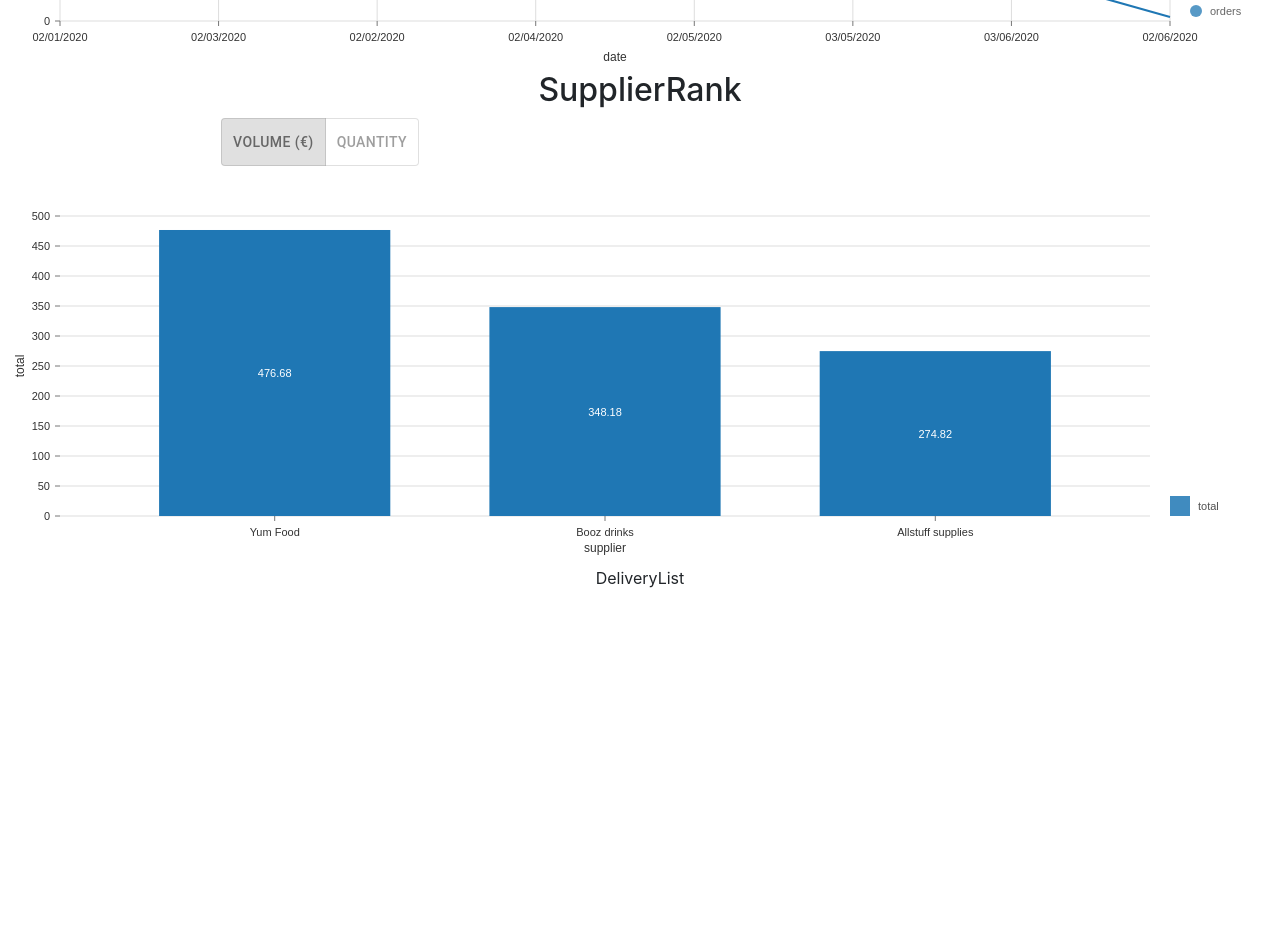
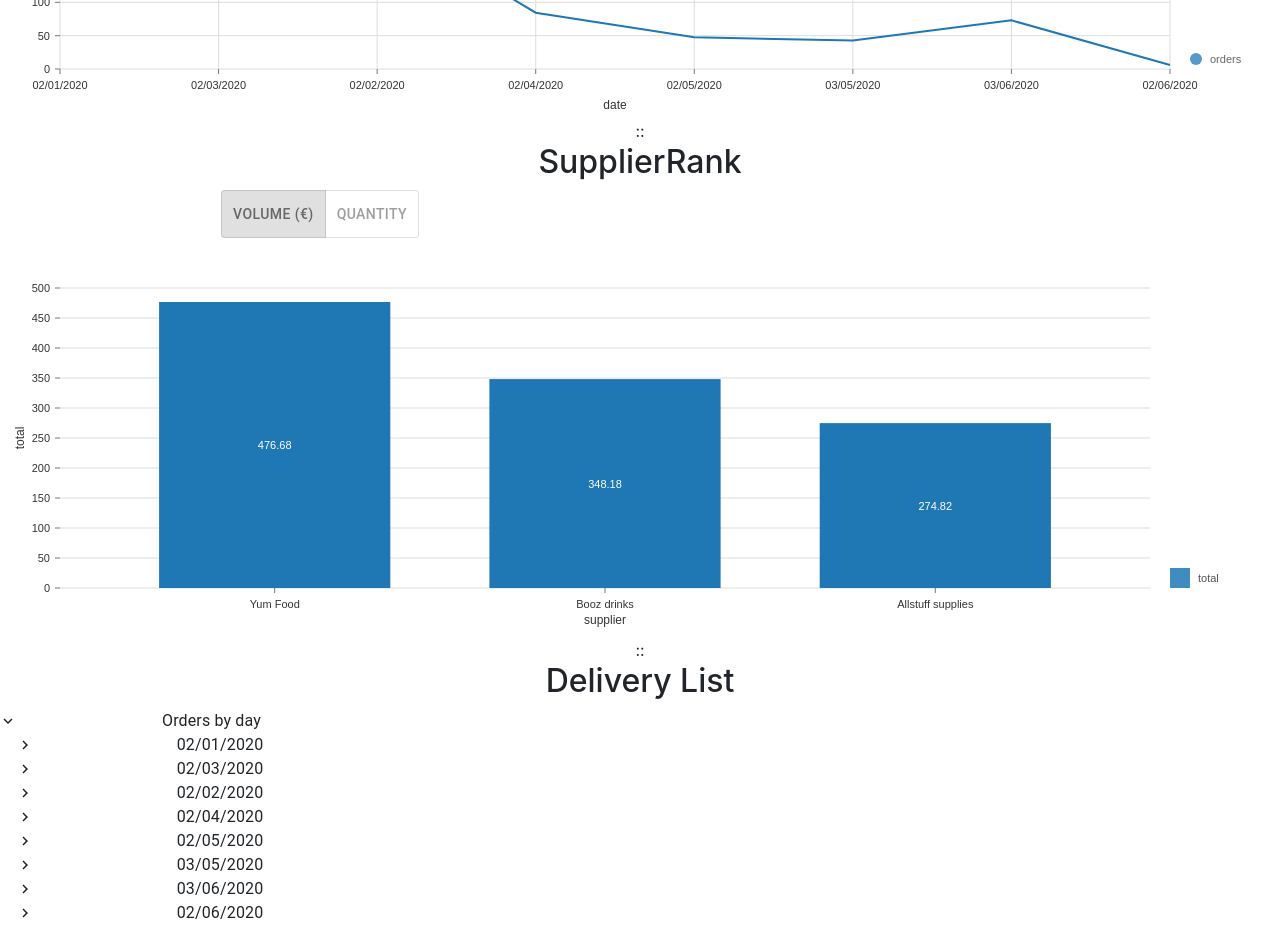
Before and after one commit to rusakovic/supplier-dashboard, a React (Create React App) app: page / in a window 1280 px wide. Shown: the part 680-1605 px from the top of the page. Before the commit the page ends 1270 px from the top, so only its background shows below. Built offline with nearby package versions, Linux system fonts and the light colour scheme.

Commit message:
adding component dragging function

```diff
--- a/package.json
+++ b/package.json
@@ -4,17 +4,20 @@
   "private": true,
   "dependencies": {
     "@material-ui/core": "^4.9.5",
+    "@material-ui/icons": "^4.9.1",
     "@material-ui/lab": "^4.0.0-alpha.45",
     "@nivo/bar": "^0.61.1",
     "@nivo/line": "^0.61.1",
     "@testing-library/jest-dom": "^4.2.4",
     "@testing-library/react": "^9.5.0",
     "@testing-library/user-event": "^7.2.1",
+    "array-move": "^2.2.1",
     "bootstrap": "^4.4.1",
     "react": "^16.13.0",
     "react-dom": "^16.13.0",
     "react-scripts": "3.4.0",
     "react-select": "^3.0.8",
+    "react-sortable-hoc": "^1.11.0",
     "uuid": "^7.0.2"
   },
   "scripts": {
--- a/src/App.js
+++ b/src/App.js
@@ -1,20 +1,33 @@
-import React from 'react'
+import React, { useState } from 'react'
 
 import TopList from './screens/TopList'
 import TotalOrderVolume from './screens/TotalOrderVolume'
 import SupplierRank from './screens/SupplierRank'
 import DeliveryList from './screens/DeliveryList'
+import arrayMove from 'array-move'
+
+import DraggableComponent from './components/DraggableComponents'
 
 import './App.css'
 import 'bootstrap/dist/css/bootstrap.min.css'
 
-function App() {
+const App = () => {
+  const [components, setComponents] = useState([
+    <TopList index={1} key={1} />,
+    <TotalOrderVolume index={2} key={2} />,
+    <SupplierRank index={3} key={3} />,
+    <DeliveryList index={4} key={4} />
+  ])
+  const onSortEnd = ({ oldIndex, newIndex }) => {
+    setComponents(arrayMove(components, oldIndex, newIndex))
+  }
   return (
     <div className='App'>
-      <TopList />
-      <TotalOrderVolume />
-      <SupplierRank />
-      <DeliveryList />
+      <DraggableComponent
+        useDragHandle
+        components={components}
+        onSortEnd={onSortEnd}
+      />
     </div>
   )
 }
--- /dev/null
+++ b/src/components/DragHandle.js
@@ -0,0 +1,6 @@
+import React from 'react'
+import { sortableHandle } from 'react-sortable-hoc'
+
+const DragHandle = sortableHandle(() => <span>::</span>)
+
+export default DragHandle
--- /dev/null
+++ b/src/components/DraggableComponents.js
@@ -0,0 +1,17 @@
+import React from 'react'
+import { SortableContainer } from 'react-sortable-hoc'
+
+const DraggableComponents = SortableContainer(({ components }) => {
+  return (
+    <div>
+      {components.map((Component, index) => {
+        return {
+          ...Component,
+          props: { ...Component.props, index: index }
+        }
+      })}
+    </div>
+  )
+})
+
+export default DraggableComponents
--- /dev/null
+++ b/src/components/ResponsiveBar.js
@@ -0,0 +1,106 @@
+import React from 'react'
+import { ResponsiveBar } from '@nivo/bar'
+
+import { useStore } from '../store/store'
+
+const ResponsiveBarComponent = ({ data }) => {
+  const { state } = useStore()
+
+  return (
+    <div style={{ height: 400 }}>
+      <ResponsiveBar
+        data={data}
+        keys={[state.totalQuantityToggleSuppliers]}
+        indexBy='supplier'
+        margin={{ top: 50, right: 130, bottom: 50, left: 60 }}
+        padding={0.3}
+        colors={{ scheme: 'category10' }}
+        defs={[
+          {
+            id: 'dots',
+            type: 'patternDots',
+            background: 'inherit',
+            color: '#38bcb2',
+            size: 4,
+            padding: 1,
+            stagger: true
+          },
+          {
+            id: 'lines',
+            type: 'patternLines',
+            background: 'inherit',
+            color: '#eed312',
+            rotation: -45,
+            lineWidth: 6,
+            spacing: 10
+          }
+        ]}
+        fill={[
+          {
+            match: {
+              id: 'fries'
+            },
+            id: 'dots'
+          },
+          {
+            match: {
+              id: 'sandwich'
+            },
+            id: 'lines'
+          }
+        ]}
+        borderColor={{ from: 'color', modifiers: [['darker', 1.6]] }}
+        axisTop={null}
+        axisRight={null}
+        axisBottom={{
+          tickSize: 5,
+          tickPadding: 5,
+          tickRotation: 0,
+          legend: 'supplier',
+          legendPosition: 'middle',
+          legendOffset: 32
+        }}
+        axisLeft={{
+          tickSize: 5,
+          tickPadding: 5,
+          tickRotation: 0,
+          legend: state.totalQuantityToggleSuppliers,
+          legendPosition: 'middle',
+          legendOffset: -40
+        }}
+        labelSkipWidth={12}
+        labelSkipHeight={12}
+        labelTextColor='#fff'
+        legends={[
+          {
+            dataFrom: 'keys',
+            anchor: 'bottom-right',
+            direction: 'column',
+            justify: false,
+            translateX: 120,
+            translateY: 0,
+            itemsSpacing: 2,
+            itemWidth: 100,
+            itemHeight: 20,
+            itemDirection: 'left-to-right',
+            itemOpacity: 0.85,
+            symbolSize: 20,
+            effects: [
+              {
+                on: 'hover',
+                style: {
+                  itemOpacity: 1
+                }
+              }
+            ]
+          }
+        ]}
+        animate={true}
+        motionStiffness={90}
+        motionDamping={15}
+      />
+    </div>
+  )
+}
+
+export default ResponsiveBarComponent
--- /dev/null
+++ b/src/components/TreeItem.js
@@ -0,0 +1,41 @@
+import React from 'react'
+import { makeStyles } from '@material-ui/core/styles'
+import TreeView from '@material-ui/lab/TreeView'
+import ExpandMoreIcon from '@material-ui/icons/ExpandMore'
+import ChevronRightIcon from '@material-ui/icons/ChevronRight'
+import TreeItem from '@material-ui/lab/TreeItem'
+
+const useStyles = makeStyles({
+  root: {
+    height: 110,
+    flexGrow: 1,
+    maxWidth: 400
+  }
+})
+
+const TreeViewComponent = ({ data }) => {
+  const classes = useStyles()
+
+  const renderTree = nodes => (
+    <TreeItem key={nodes.id} nodeId={nodes.id} label={nodes.name}>
+      {Array.isArray(nodes.children)
+        ? nodes.children.map(node => renderTree(node))
+        : null}
+    </TreeItem>
+  )
+
+  return (
+    <div>
+      <TreeView
+        className={classes.root}
+        defaultCollapseIcon={<ExpandMoreIcon />}
+        defaultExpanded={['root']}
+        defaultExpandIcon={<ChevronRightIcon />}
+      >
+        {renderTree(data)}
+      </TreeView>
+    </div>
+  )
+}
+
+export default TreeViewComponent
--- a/src/screens/DeliveryList.js
+++ b/src/screens/DeliveryList.js
@@ -1,7 +1,69 @@
-import React from 'react'
+import React, { useEffect, useState } from 'react'
+import _ from 'lodash'
+import { SortableElement } from 'react-sortable-hoc'
+
+import { useStore } from '../store/store'
+import TreeItemComponent from '../components/TreeItem'
+import DragHandle from '../components/DragHandle'
 
 const DeliveryList = () => {
-  return <div>DeliveryList</div>
+  const { state } = useStore()
+  const ordersWithTotalSum = state.ordersWithTotalSum
+
+  const [data, setData] = useState([])
+
+  useEffect(() => {
+    const groupByParametr = _.groupBy(ordersWithTotalSum, 'orderedOn')
+    console.log('groupByParametr', groupByParametr)
+    const groupBySupplier = _(groupByParametr)
+      .map((obj, key) => {
+        //group products
+        const group = _(obj)
+          .groupBy('supplier')
+          .map((obj, key) => {
+            console.log('obj.productId', obj)
+            return {
+              id: key,
+              name: key,
+              children: [
+                {
+                  id: obj[0].productId,
+                  name: obj[0].productName
+                }
+              ]
+            }
+          })
+          .value()
+        console.log('group', group)
+        // group by supplier
+        return {
+          id: key,
+          name: key,
+          children: group
+        }
+      })
+      .value()
+    console.log('groupBySupplier', groupBySupplier)
+
+    // combine to Root object
+    const toObject = {
+      id: 'root',
+      name: 'Orders by day',
+      children: groupBySupplier
+    }
+    console.log('toObject', toObject)
+    setData(toObject)
+  }, [ordersWithTotalSum])
+
+  return (
+    <div>
+      <DragHandle />
+      <div>
+        <h2>Delivery List</h2>
+        {data.length !== 0 && <TreeItemComponent data={data} />}
+      </div>
+    </div>
+  )
 }
 
-export default DeliveryList
+export default SortableElement(DeliveryList)
--- a/src/screens/SupplierRank.js
+++ b/src/screens/SupplierRank.js
@@ -1,15 +1,17 @@
 import React, { useEffect, useState } from 'react'
-import { ResponsiveBar } from '@nivo/bar'
+import { SortableElement } from 'react-sortable-hoc'
 
 import ToggleButtons from '../components/ToggleButtons'
 import { useStore, TOTAL_QUANTITY_TOGGLE_SUPPLIERS } from '../store/store'
 import { groupedBy } from '../utils/arrays.utils'
+import ResponsiveBarComponent from '../components/ResponsiveBar'
+import DragHandle from '../components/DragHandle'
 
 const SupplierRank = () => {
   // +++++++++++++++++++++++++++++++++++++++++++++
   // STATES
-  const { state, dispatch } = useStore()
-  const [data, setdata] = useState()
+  const { state } = useStore()
+  const [data, setData] = useState()
   const ordersWithTotalSum = state.ordersWithTotalSum
 
   useEffect(() => {
@@ -21,109 +23,19 @@
       'bar'
     )
     console.log('groupedBySupplier', groupedBySupplier)
-    setdata(groupedBySupplier)
+    setData(groupedBySupplier)
   }, [ordersWithTotalSum, state.totalQuantityToggleSuppliers])
 
   return (
     <div>
-      <h2>SupplierRank</h2>
-      <ToggleButtons actionType={TOTAL_QUANTITY_TOGGLE_SUPPLIERS} />
-
-      <div style={{ height: 400 }}>
-        <ResponsiveBar
-          data={data}
-          keys={[state.totalQuantityToggleSuppliers]}
-          indexBy='supplier'
-          margin={{ top: 50, right: 130, bottom: 50, left: 60 }}
-          padding={0.3}
-          colors={{ scheme: 'category10' }}
-          defs={[
-            {
-              id: 'dots',
-              type: 'patternDots',
-              background: 'inherit',
-              color: '#38bcb2',
-              size: 4,
-              padding: 1,
-              stagger: true
-            },
-            {
-              id: 'lines',
-              type: 'patternLines',
-              background: 'inherit',
-              color: '#eed312',
-              rotation: -45,
-              lineWidth: 6,
-              spacing: 10
-            }
-          ]}
-          fill={[
-            {
-              match: {
-                id: 'fries'
-              },
-              id: 'dots'
-            },
-            {
-              match: {
-                id: 'sandwich'
-              },
-              id: 'lines'
-            }
-          ]}
-          borderColor={{ from: 'color', modifiers: [['darker', 1.6]] }}
-          axisTop={null}
-          axisRight={null}
-          axisBottom={{
-            tickSize: 5,
-            tickPadding: 5,
-            tickRotation: 0,
-            legend: 'supplier',
-            legendPosition: 'middle',
-            legendOffset: 32
-          }}
-          axisLeft={{
-            tickSize: 5,
-            tickPadding: 5,
-            tickRotation: 0,
-            legend: state.totalQuantityToggleSuppliers,
-            legendPosition: 'middle',
-            legendOffset: -40
-          }}
-          labelSkipWidth={12}
-          labelSkipHeight={12}
-          labelTextColor='#fff'
-          legends={[
-            {
-              dataFrom: 'keys',
-              anchor: 'bottom-right',
-              direction: 'column',
-              justify: false,
-              translateX: 120,
-              translateY: 0,
-              itemsSpacing: 2,
-              itemWidth: 100,
-              itemHeight: 20,
-              itemDirection: 'left-to-right',
-              itemOpacity: 0.85,
-              symbolSize: 20,
-              effects: [
-                {
-                  on: 'hover',
-                  style: {
-                    itemOpacity: 1
-                  }
-                }
-              ]
-            }
-          ]}
-          animate={true}
-          motionStiffness={90}
-          motionDamping={15}
-        />
+      <DragHandle />
+      <div>
+        <h2>SupplierRank</h2>
+        <ToggleButtons actionType={TOTAL_QUANTITY_TOGGLE_SUPPLIERS} />
+        <ResponsiveBarComponent data={data} />
       </div>
     </div>
   )
 }
 
-export default SupplierRank
+export default SortableElement(SupplierRank)
--- a/src/utils/arrays.utils.js
+++ b/src/utils/arrays.utils.js
@@ -81,6 +81,7 @@
         y: _(_(obj).sumBy(sumBy)).round(2)
       }))
       .value()
+    console.log('transformedWithTotal', transformedWithTotal)
     return transformedWithTotal
   } else if (graphType === 'bar') {
     const transformedWithTotal = _(groupByParametr)
```
Also changed, not shown: src/screens/TopList.js (+11 -6 lines), src/screens/TotalOrderVolume.js (+6 -1 lines), 1 other file (tests, documents, lock files or other folders).
